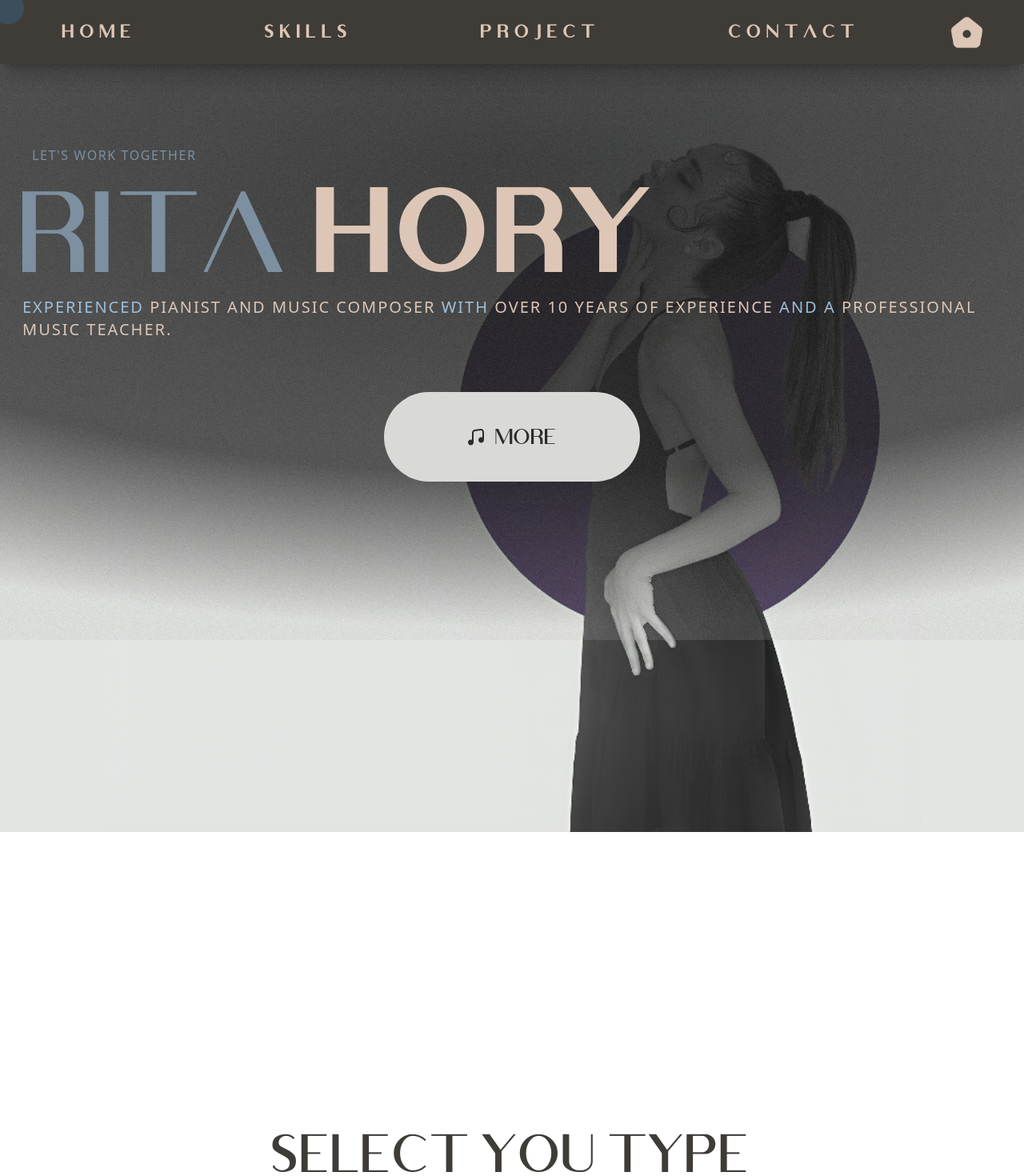
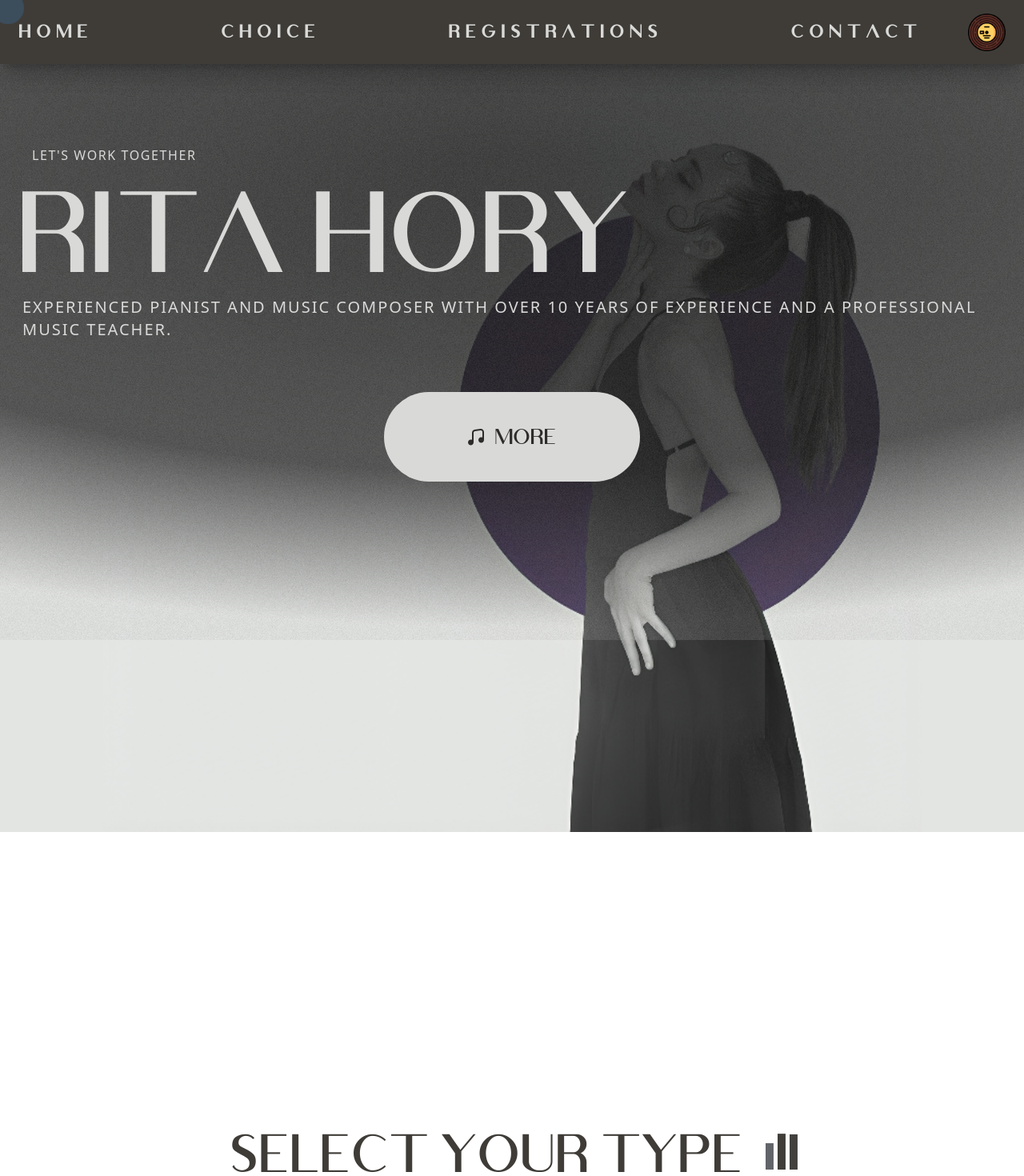
Before and after one commit to Pudding2159/CourseShop, a Next.js app: page / in a window 1280 px wide. Shown: the top 1470 px of the page at 80% size. Built offline with nearby package versions, Linux system fonts and the light colour scheme.

Commit message:
add new style component

```diff
--- a/components/Main.jsx
+++ b/components/Main.jsx
@@ -7,6 +7,7 @@ import '@styles/More_button.css'
 import { AiOutlineClose, AiOutlineMail, AiOutlineMenu } from "react-icons/ai";
 import { FaGithub, FaLinkedinIn } from 'react-icons/fa'
 import { BsFillPersonLinesFill, BsHouseAdd } from 'react-icons/bs'
+import Link from 'next/link';
 
 
 const Main = () => {
@@ -16,23 +17,25 @@ const Main = () => {
 
                 <div className="">
 
-                    <p className='uppercase text-ms tracking-widest text-[#7C90A1] p-3 md:pt-10 xs:pt-4' >Let's work together</p>
+                    <p className='uppercase text-ms tracking-widest text-[#D9DAD8] p-3 md:pt-10 xs:pt-4' >Let's work together</p>
 
-                    <h1 className='uppercase text-5xl text-[#7C90A1] ms:hidden font-viola'>
-                        Rita <span className="text-[#7C90A1] key-tag font-viola">Hory</span>
+                    <h1 className='uppercase text-5xl text-[#D9DAD8] ms:hidden font-viola'>
+                        Rita <span className="text-[#D9DAD8]  font-viola">Hory</span>
                     </h1>
 
-                    <h1 className='uppercase py-2 text-9xl text-[#7C90A1] hidden ms:block font-viola'>
-                        Rita <span className="text-[#7C90A1] key-tag  ">Hory</span>
+                    <h1 className='uppercase py-2 text-9xl text-[#D9DAD8] hidden ms:block font-viola'>
+                        Rita <span className="text-[#D9DAD8]   ">Hory</span>
+                        {/* key-tag */}
                     </h1>
 
-                    <h1 className='uppercase py-2 xs:text-lg ms:text-xl tracking-widest text-[#9fbfdb] '>
-                        Experienced <span className="text-[#DDC6B6]">pianist and music composer</span> with
-                        <span className="text-[#DDC6B6]"> over 10 years of experience</span> and a <span className="text-[#DDC6B6]">professional music teacher.</span>
+                    <h1 className='uppercase py-2 xs:text-lg ms:text-xl tracking-widest text-[#D9DAD8] '>
+                        Experienced <span className="text-[#D9DAD8]">pianist and music composer</span> with
+                        <span className="text-[#D9DAD8]"> over 10 years of experience</span> and a <span className="text-[#D9DAD8]">professional music teacher.</span>
                     </h1>
 
 
                     <div className="flex justify-center xs:p-7 md:p-14 ">
+                    <Link href='/#Select'>
                         <button className="btn">
                             <svg
                                 width="24"
@@ -48,9 +51,10 @@ const Main = () => {
                                     // fill="currentColor"
                                 />
                             </svg>
-
                             <span className="text-2xl text-[#2e2b2b] font-viola">More </span>
                         </button>
+                        </Link>
+
                     </div>
                 </div>
 
--- a/components/NavbarMenu.jsx
+++ b/components/NavbarMenu.jsx
@@ -59,10 +59,10 @@ const NavbarM = () => {
                                 </h1>
                             </Link>
 
-                            <Link href='/#Skills'>
+                            <Link href='/#Select'>
                                 <h1>
                                     <span className="p-4 key-tag font-viola text-xl" >
-                                        Skills
+                                        choice
                                     </span>
                                 </h1>
                             </Link>
@@ -70,7 +70,7 @@ const NavbarM = () => {
                             <Link href='/#Project'>
                                 <h1>
                                     <span className="p-4 key-tag font-viola text-xl" >
-                                        Project
+                                        Registrations
                                     </span>
                                 </h1>
                             </Link>
@@ -89,7 +89,7 @@ const NavbarM = () => {
                     <div className="flex flex-none ms:px-10 xs:px-5">
                         <div onClick={handleNav}>
                             <Image
-                                src='/icons/Home_Icon.png'
+                                src='/icons/Vinil.png'
                                 width={47}
                                 height={47}
                                 alt='Home'
@@ -107,13 +107,13 @@ const NavbarM = () => {
 
                         <div>
                             <div className="flex w-full items-center justify-between">
-                                <div onClick={handleNav} className="bg-[#d0d0d0] rounded-full shadow-lg shadow-gray-400 p-3 cursor-pointer" >
+                                <div onClick={handleNav} className="bg-[#D9DAD8] rounded-full shadow-lg shadow-gray-400 p-3 cursor-pointer" >
                                     <AiOutlineClose />
                                 </div>
                             </div>
 
                             <div className="border-b border-gray-300 my-4 ms:pt-14" >
-                                <p className="w-[85%] ms:w-[90%] py-4 text-[#DDC6B6] text-xl font-viola" >Lest  build something legendery</p>
+                                <p className="w-[85%] ms:w-[90%] py-4 text-[#D9DAD8] text-xl font-viola" >Lest  build something legendery</p>
                             </div>
 
                         </div >
@@ -129,7 +129,7 @@ const NavbarM = () => {
                                 <Link href='/#Skills'>
                                     <h1>
                                         <span className="p-4 key-tag font-viola text-xl" >
-                                            Skills
+                                        choice
                                         </span>
                                     </h1>
                                 </Link>
@@ -137,7 +137,7 @@ const NavbarM = () => {
                                 <Link href='/#Project'>
                                     <h1>
                                         <span className="p-4 key-tag font-viola text-xl" >
-                                            Project
+                                        Register
                                         </span>
                                     </h1>
                                 </Link>
@@ -152,7 +152,7 @@ const NavbarM = () => {
                             </ul>
                             <div className="xs:pt-10 sm:pt-28 ms:pt-40" >
 
-                                <p className="p-4 font-viola uppercase tracking-widest text-[#DDC6B6]" >
+                                <p className="p-4 font-viola uppercase tracking-widest text-[#D9DAD8]" >
                                     Let's connect
                                 </p>
                                 <div className='flex items-center justify-between my-4 w-full sm:w-[40%]'>
--- a/components/Select.jsx
+++ b/components/Select.jsx
@@ -1,18 +1,28 @@
 import React from 'react';
 import '@styles/Fonts.css';
 import Image from 'next/image'; // Импорт Image из next/image
+import '@styles/Music.css';
 
 function Select() {
     return (
 
-        <div className="flex flex-col w-screen h-auto m-auto md:pt-[600px] max-w-[1240px] p-3">
+        <div  className="flex flex-col w-screen h-auto m-auto md:pt-[600px] max-w-[1240px] p-3">
 
-            <div className = "uppercase text-[#3F3C38] text-center xs:text-5xl md:text-6xl font-viola p-3">
-                Select you type
+            <div className="flex flex-row relative justify-center" id="Select">
+                <div className="uppercase text-[#3F3C38] text-center xs:text-5xl md:text-6xl font-viola p-3 col-span-5 col-start-1 col-end-5">
+                    Select your type
+                </div>
+
+                <div className="col-start-6 pt-3 pl-2 xs:hidden md:flex">
+                    <svg width="50" height="50" viewBox="0 0 20 20" xmlns="http://www.w3.org/2000/svg">
+                        <title>Music Icon</title>
+                        <path className="bar1" fill="#96A2B4" d="M14 2h3.984v18H14" />
+                        <path className="bar2" fill="#96A2B4" d="M8 20V2h3.984v18" />
+                        <path className="bar3" fill="#96A2B4" d="M2 20V2h3.984v18" />
+                    </svg>
+                </div>
             </div>
-
-
-            <div className="w-full h-full md:grid grid-flow-col grid-cols-3 gap-10 pt-10">
+            <div className="w-full h-full md:grid grid-flow-col grid-cols-3 gap-10 pt-10 ">
 
                 <div className="relative flex w-full md:h-[75vh] xs:h-[60vh] justify-center xs:p-10 md:p-0">
                     <Image src="/images/type_1.jpg" alt="1" width={1000} height={1000} className='object-cover rounded-lg' />
--- a/styles/Light_style.css
+++ b/styles/Light_style.css
@@ -5,7 +5,7 @@ body {
 }
 
 .key-tag {
-    color: #DDC6B6;
+    color: #D9DAD8;
     font-weight: bold;
     letter-spacing: 7px;
     cursor: pointer;
--- /dev/null
+++ b/styles/Music.css
@@ -0,0 +1,48 @@
+.icon {
+  position: absolute;
+  left: 50%;
+  top: 50%;
+}
+
+.bar1 {
+  animation: bar1 .6s infinite alternate;
+  transform: translateY(20%);
+  animation-delay: 0.4s;
+}
+.bar2 {
+  animation: bar2 .3s infinite alternate;
+  animation-delay: 0.3s;
+}
+.bar3 {
+  animation: bar3 .4s infinite alternate;
+  transform: translateY(50%);
+  animation-delay: 0.5s;
+}
+
+@keyframes bar1 {
+  0% {
+    transform: translateY(40%);
+  }
+  100% {
+    transform: translateY(0%);
+    fill: #3F3C38;
+  }
+}
+@keyframes bar2 {
+  0% {
+    transform: translateY(30%);
+  }
+  100% {
+    transform: translateY(0%);
+    fill: #3F3C38;
+  }
+}
+@keyframes bar3 {
+  0% {
+    transform: translateY(60%);
+  }
+  100% {
+    transform: translateY(0%);
+    fill: #3F3C38;
+  }
+}
```
Also changed, not shown: public/icons/Music_icon.png (added), public/icons/Vinil.png (added).
